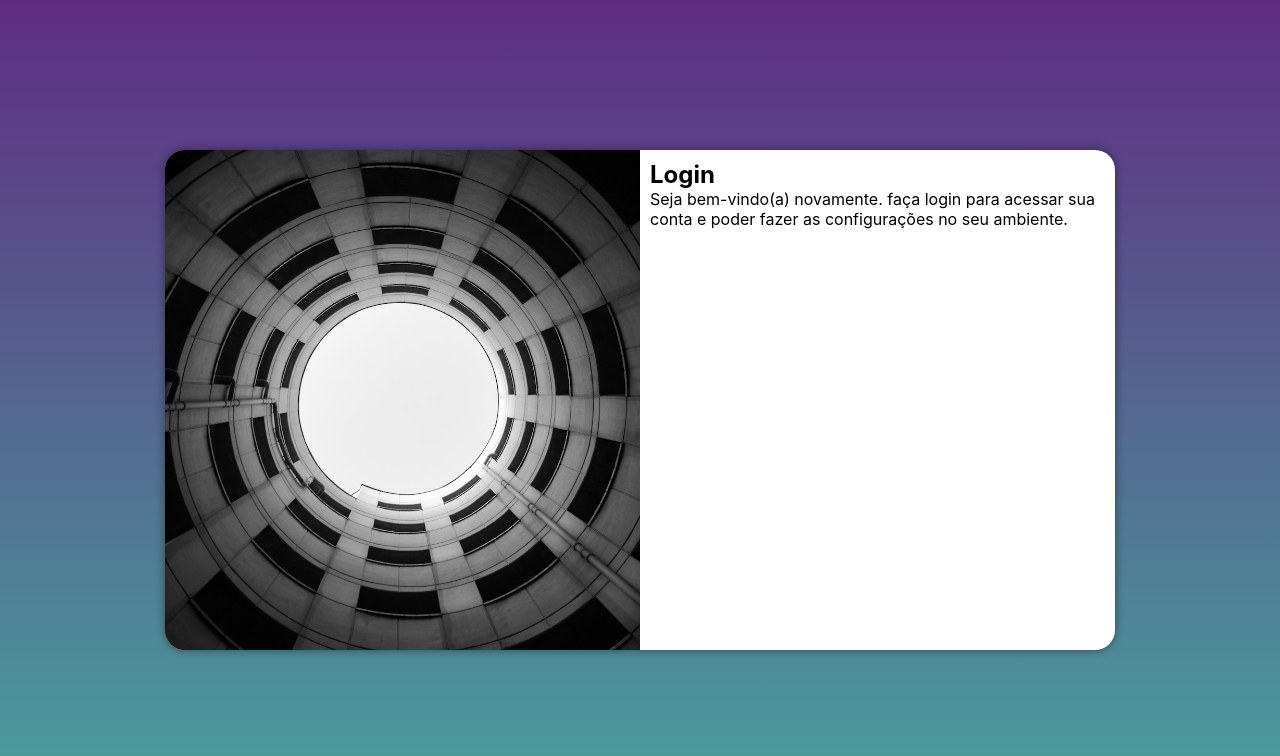
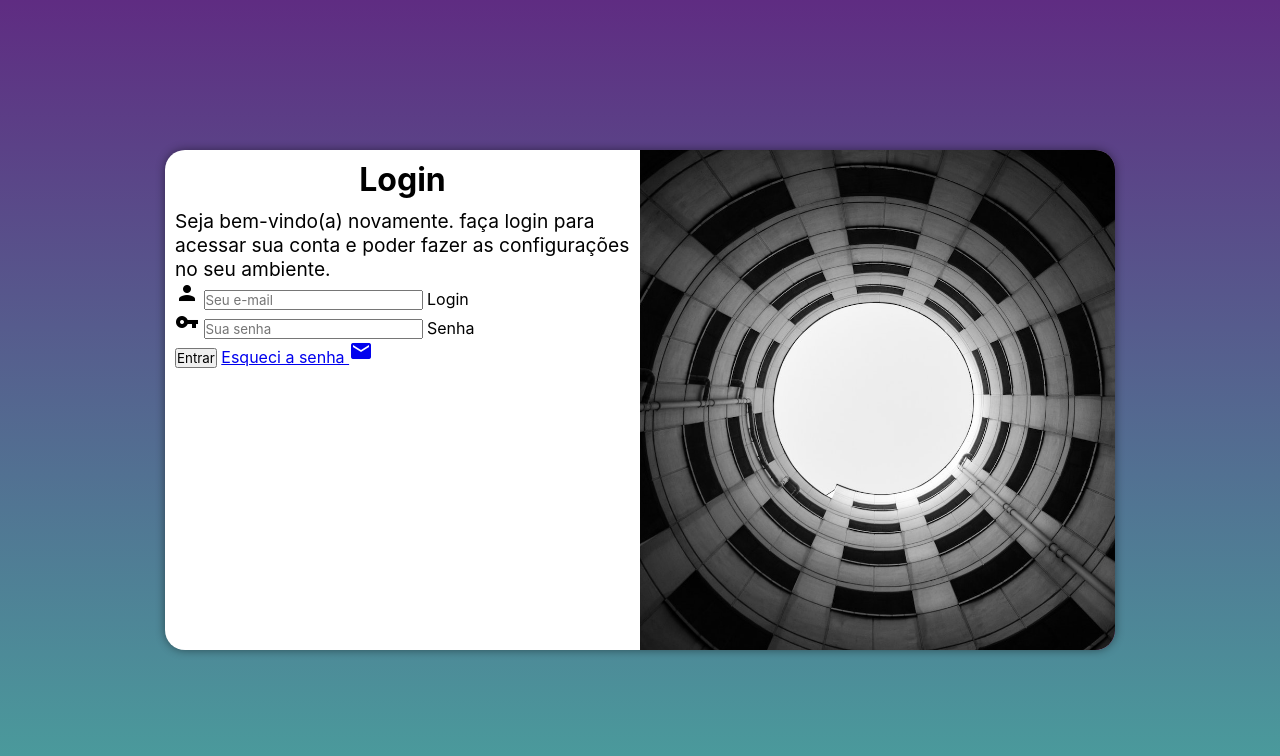
Before and after one commit to DaviRaeder/projeto-login, a plain HTML site: page index.html in a window 1280 px wide. Drawn offline with Linux system fonts and the light colour scheme.

Commit message:
adicionei o formulário

```diff
--- a/index.html
+++ b/index.html
@@ -1,12 +1,17 @@
 <!DOCTYPE html>
 <html lang="pt-br">
   <head>
-  <meta charset="UTF-8">
-  <meta http-equiv="X-UA-Compatible" content="IE=edge">
-  <meta name="viewport" content="width=device-width, initial-scale=1.0">
+    <meta charset="UTF-8" />
+    <meta http-equiv="X-UA-Compatible" content="IE=edge" />
+    <meta name="viewport" content="width=device-width, initial-scale=1.0" />
     <title>Login</title>
-  <link rel="stylesheet" href="./styles/style.css">
-  <link rel="stylesheet" href="./styles/media-query.css">
+    <link
+      rel="stylesheet"
+      href="https://fonts.googleapis.com/icon?family=Material+Icons"
+      rel="stylesheet"
+    />
+    <link rel="stylesheet" href="./styles/style.css" />
+    <link rel="stylesheet" href="./styles/media-query.css" />
   </head>
   <body>
     <main>
@@ -16,9 +21,42 @@
         </div>
         <div id="formulario">
           <h1>Login</h1>
-          <p>Seja bem-vindo(a) novamente. faça login para acessar sua conta e poder fazer as configurações no seu ambiente.</p>
+          <p>
+            Seja bem-vindo(a) novamente. faça login para acessar sua conta e
+            poder fazer as configurações no seu ambiente.
+          </p>
           <form action="login.php" method="post">
-
+            <div class="campo">
+              <i class="material-icons">person</i>
+              <input
+                type="email"
+                name="login"
+                id="ilogin"
+                placeholder="Seu e-mail"
+                autocomplete="email"
+                required
+                maxlength="30"
+              />
+              <label for="">Login</label>
+            </div>
+            <div class="campo">
+              <i class="material-icons">vpn_key</i>
+              <input
+                type="password"
+                name="senha"
+                id="isenha"
+                placeholder="Sua senha"
+                autocomplete="current-password"
+                required
+                minlength="8"
+                maxlength="20"
+              />
+              <label for="isenha">Senha</label>
+            </div>
+            <input type="submit" value="Entrar" />
+            <a href="esqueci.html">
+              Esqueci a senha <i class="material-icons">mail</i>
+            </a>
           </form>
         </div>
       </section>
--- a/styles/media-query.css
+++ b/styles/media-query.css
@@ -34,14 +34,22 @@
   }
 
   section#login > div#imagem {
-    float: left;
+    float: right;
     width: 50%;
     height: 100%;
   }
 
   section#login > div#formulario {
-    float: right;
+    float: left;
     width: 50%;
   }
 
+  div#formulario > h1 {
+    font-size: 2em;
+  }
+
+  div#formulario > p {
+    font-size: 1.2em;
+  }
+
 }
--- a/styles/style.css
+++ b/styles/style.css
@@ -3,7 +3,7 @@
 /*
   Paleta de cores
   Verde: #49a09d
-  Lilás: #5f2c82
+  Lilás: s
 */
 
 * {
@@ -53,3 +53,12 @@ section#login >div#formulario {
   display: block;
   padding: 10px;
 }
+
+div#formulario > h1 {
+  text-align: center;
+  margin-bottom: 10px;
+}
+
+div#formulario > p {
+  font-size: 0.8em;
+}
```
Lines whose indentation alone changed are shown as unchanged.
